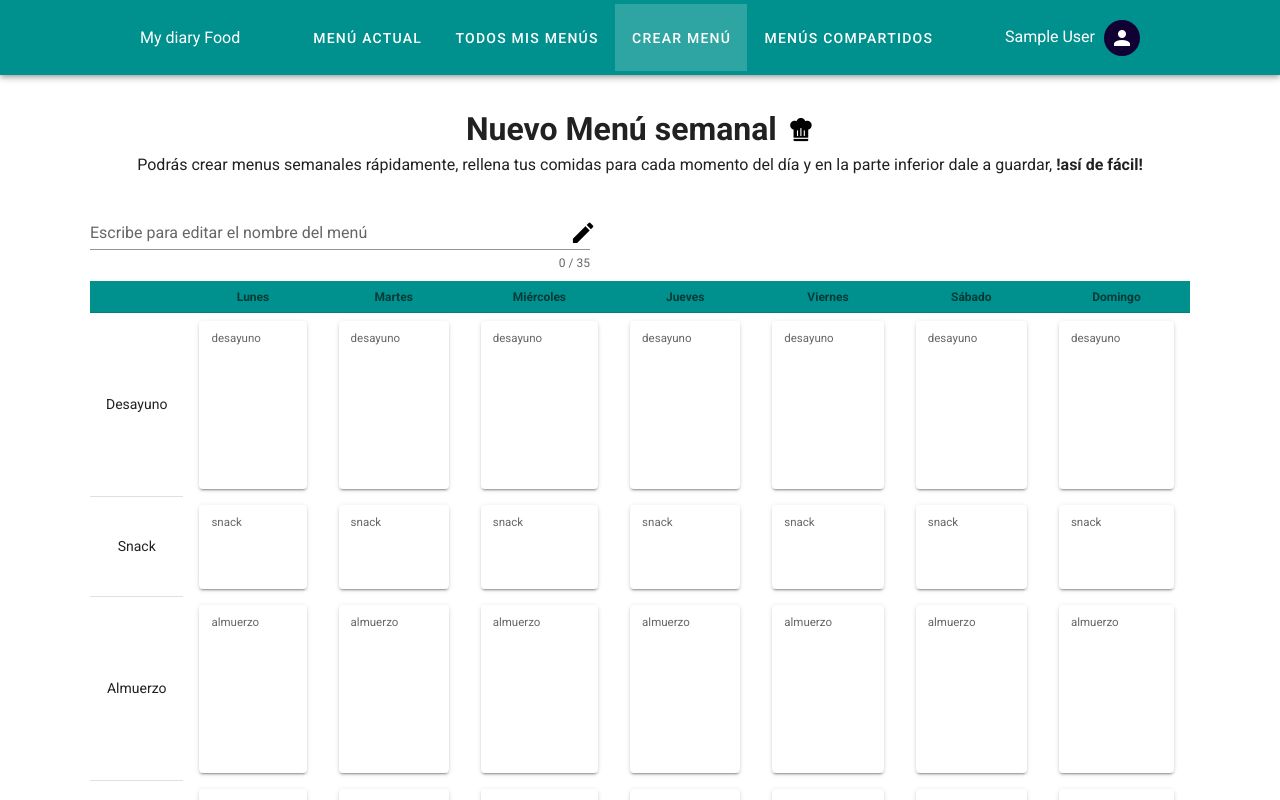
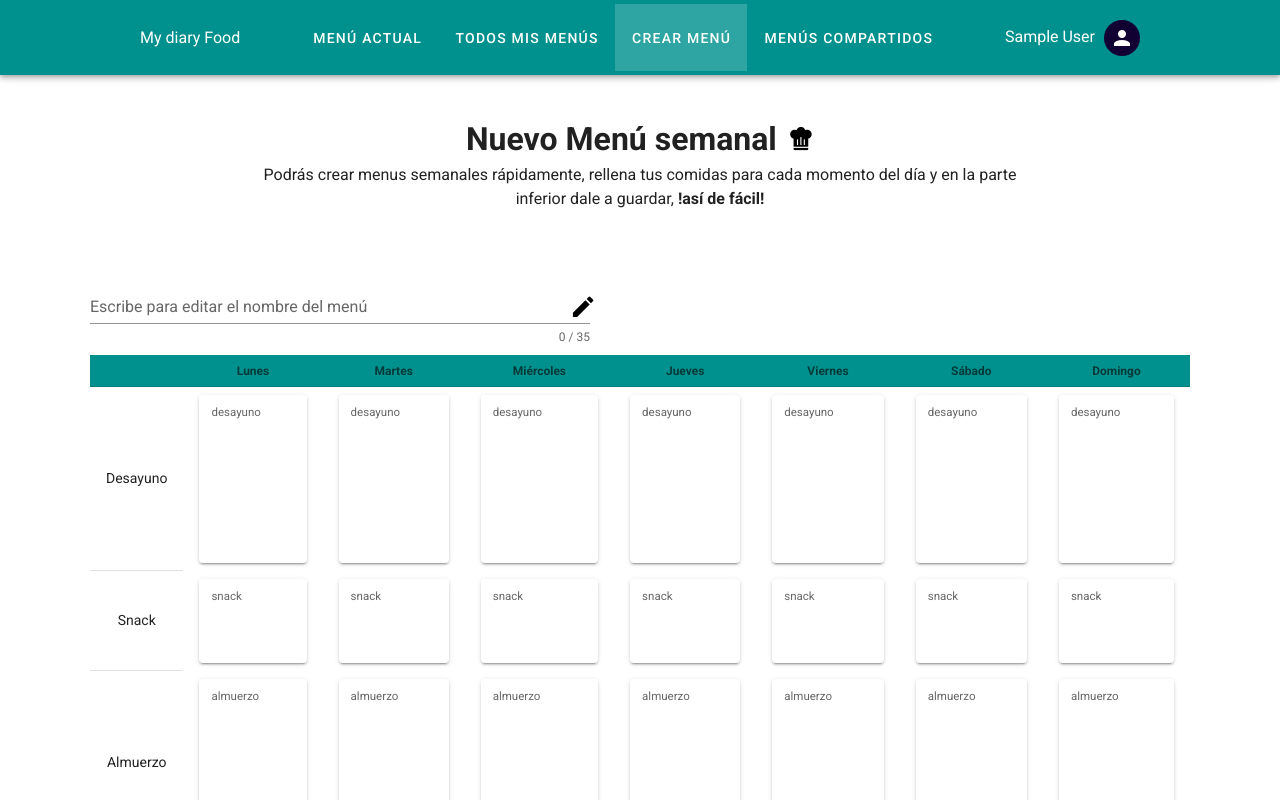
Before and after one commit to devcjlozano/my-diary-food, a Vue app: page /menucreator in a window 1280 px wide. Shown: the top 800 px of the page. Built offline with nearby package versions, Linux system fonts and the light colour scheme; sample sign-in values are in the browser's storage.

Commit message:
style title and subitittle creatorMenu

```diff
--- a/src/views/MenuCreator.vue
+++ b/src/views/MenuCreator.vue
@@ -1,6 +1,7 @@
 <template>
   <div class="menu_creator">
     <div class="menu_creator__title">
+      <div class="menu_creator__title__main">
         <h1>
           Nuevo Menú semanal
         </h1>
@@ -8,9 +9,10 @@
           mdi-chef-hat
         </v-icon>
       </div>
-    <div class="menu_creator__subtitle">
+      <div class="menu_creator__title__description">
         <p> Podrás crear menus semanales rápidamente, rellena tus comidas para cada momento
         del día y en la parte inferior dale a guardar, <strong> !así de fácil! </strong> </p>
+      </div>
     </div>
     <div
       v-if="!menuIsCreated"
@@ -250,10 +252,16 @@
  }
  .menu_creator__title {
    display: flex;
-   justify-content: center;
-   align-items: baseline;
-   text-align: center;
-   margin: 30px 0 0
+   flex-direction: column;
+   align-items: center;
+   margin-top: 80px;
+   margin-bottom: 40px;
+ }
+ .menu_creator__title__main {
+   display: flex;
+ }
+ .menu_creator__title__description {
+   max-width: 800px;
  }
  .menu_creator__menu-success {
    display: flex;
@@ -269,4 +277,9 @@
      padding: 0 90px;
    }
  }
+ @media (min-width: 900px) {
+   .menu_creator__title {
+     margin-top: 40px;
+ }
+}
 </style>
```
Lines whose indentation alone changed are shown as unchanged.
